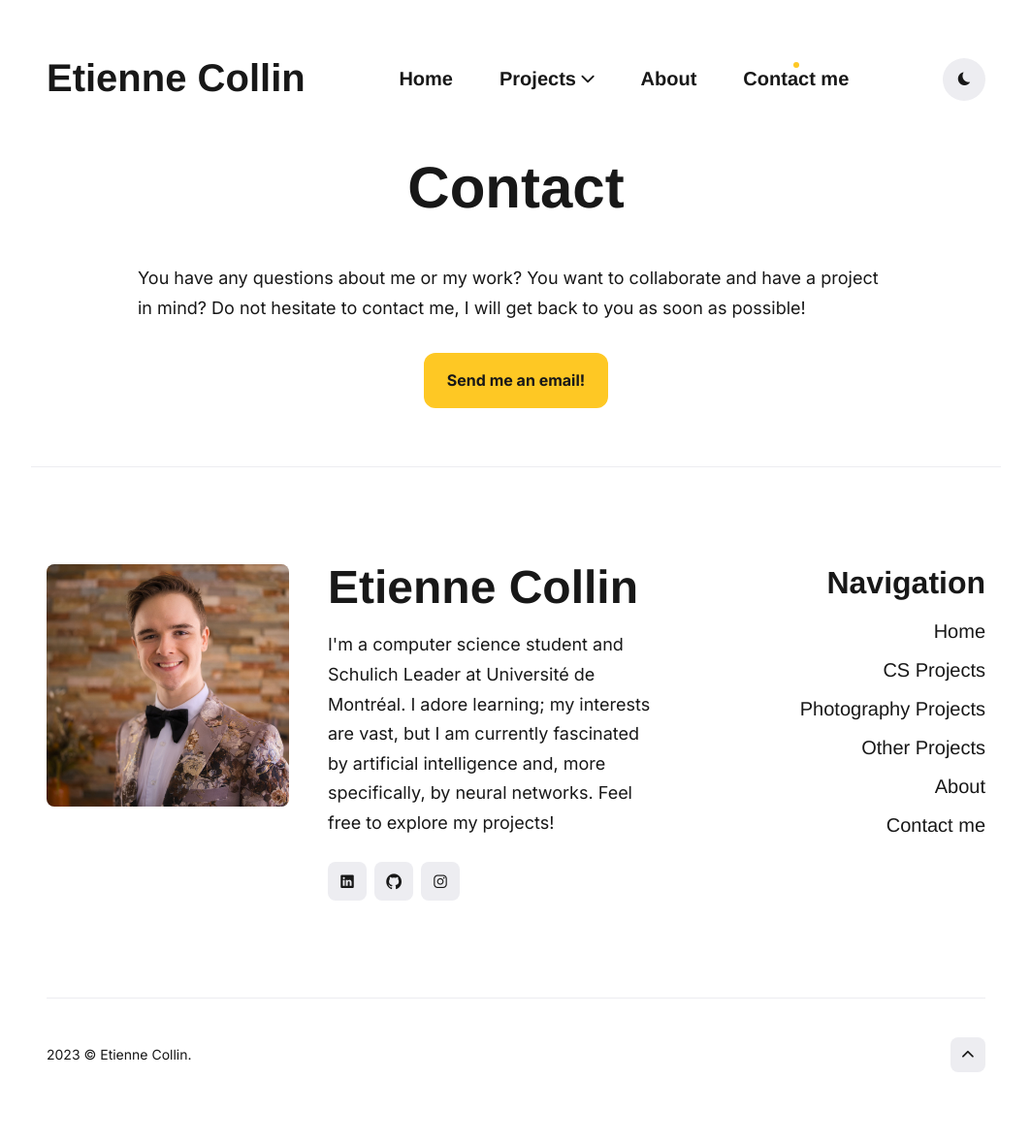
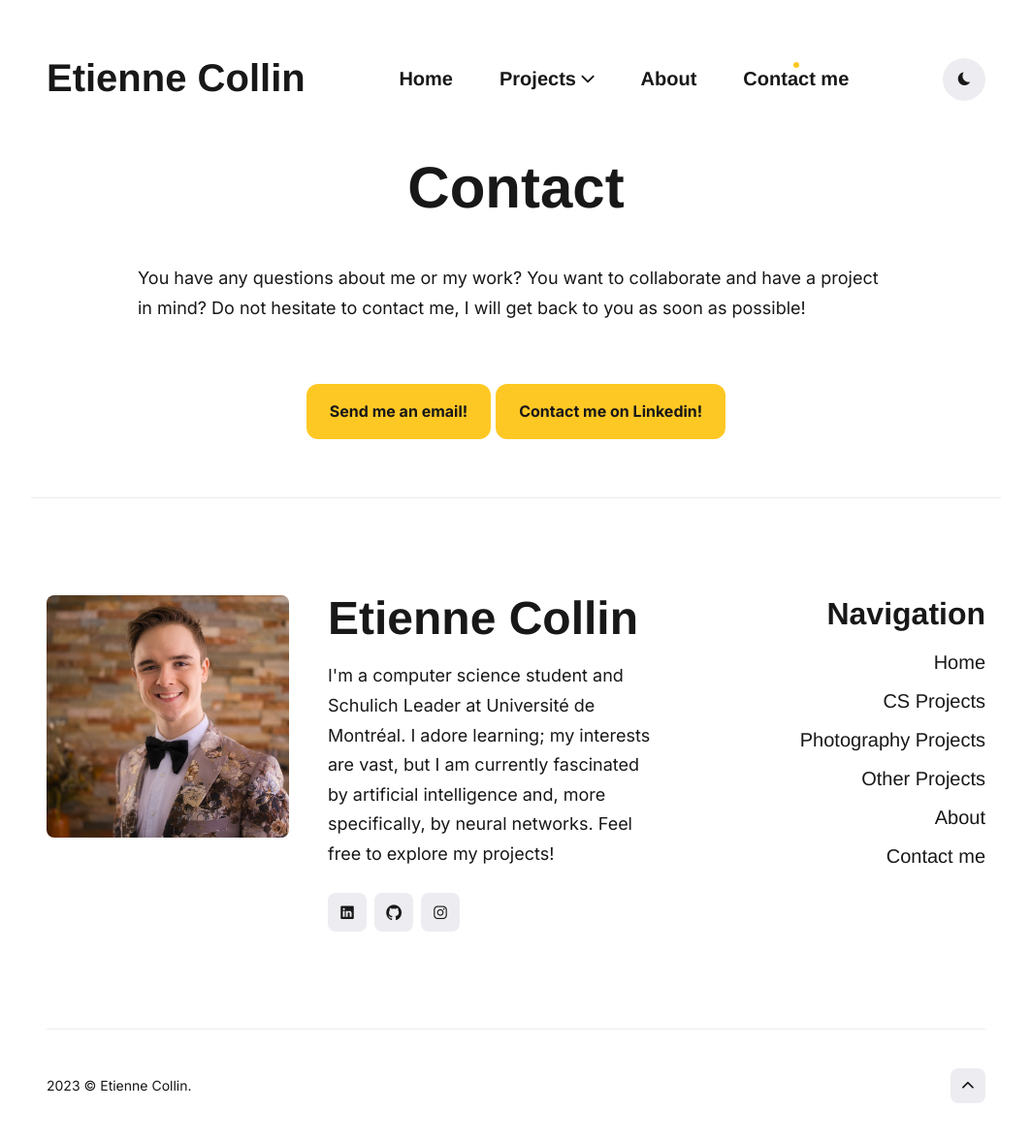
Before and after one commit to etiennecollin/etiennecollin.github.io, a Jekyll site: the page built from _pages/contact.md, in a window 1280 px wide. Shown: the whole page at 97% size, without its empty margins (108-1171 px from the left). Built offline with Jekyll 4.4.1, drawn with Linux system fonts in a browser that asks for light colours; nearby versions of some CDN libraries; some web fonts are replaced; before the commit the page ends 1146 px from its top, so only the background shows below that.

Commit message:
Renamed file

```diff
--- a/_pages/contact.html
+++ b/_pages/contact.md
@@ -19,6 +19,7 @@ as possible!
 	>
 		Send me an email!
 	</button>
+    <button class="button button--small" onclick="location.href='https://www.linkedin.com/in/etiennecollin/';" type="button">Contact me on Linkedin!</button>
 </div>
 
 <!-- Version of the form to send complete email but formatting of email content broken -->
```
